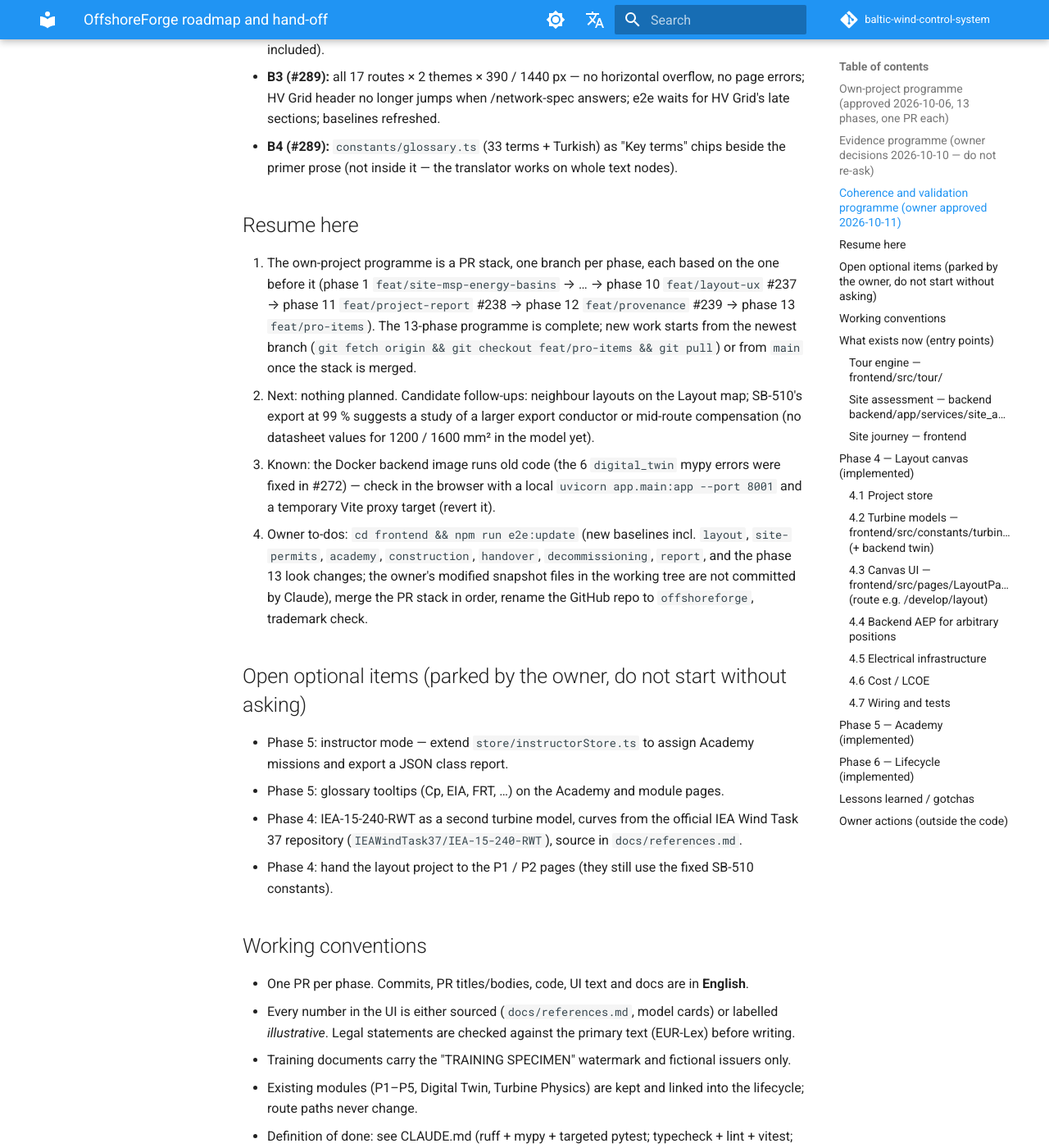
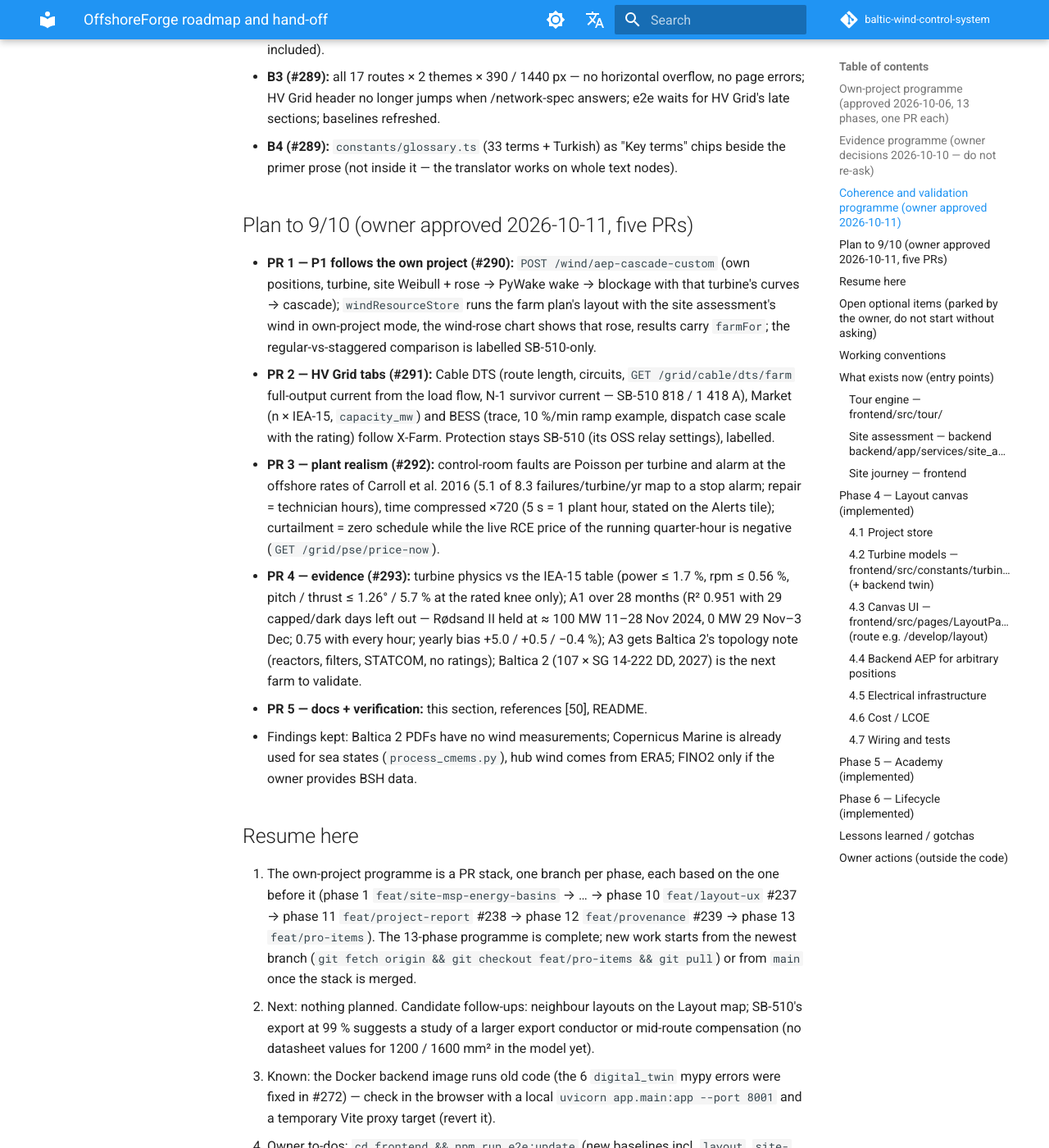
Before and after one commit to polat-mustafa/baltic-wind-control-system, an MkDocs documentation site: the page built from docs/offshoreforge-roadmap.md, in a window 1280 px wide and 1400 px high, scrolled down 17231 px. Shown: the whole window at 82% size. Built offline with MkDocs 1.6.1 and Material for MkDocs 9.7.7, drawn with Linux system fonts in a browser that asks for light colours; comment, search, counter and statistics services are not loaded; some of the changed text lies outside the part shown.

Commit message:
docs: plan-to-9 results in README, roadmap and references (#294)
* docs: plan-to-9 results in README, roadmap and references

- references: own-project AEP cascade, DTS farm currents, turbine-physics
  reference check, control-room failure/curtailment models, Carroll et al.
  2016 as [50]; A1 now covers 28 months
- roadmap: "Plan to 9/10" section with the five PRs and their numbers;
  parked "hand the layout project to P1/P2" item marked done
- README: module table and Evidence summary updated

Co-Authored-By: Claude Opus 5.5 <noreply@anthropic.com>

* test(e2e): Evidence page baselines with the turbine-physics row and new gap notes

Co-Authored-By: Claude Opus 5.5 <noreply@anthropic.com>

---------

Co-authored-by: Claude Opus 5.5 <noreply@anthropic.com>

```diff
--- a/docs/offshoreforge-roadmap.md
+++ b/docs/offshoreforge-roadmap.md
@@ -341,6 +341,29 @@ Plan: live-data coherence, then evidence A1–A5, then UX B1–B5, one PR each.
 - **B4 (#289):** `constants/glossary.ts` (33 terms + Turkish) as "Key terms" chips beside the primer prose
   (not inside it — the translator works on whole text nodes).
 
+## Plan to 9/10 (owner approved 2026-10-11, five PRs)
+
+- **PR 1 — P1 follows the own project (#290):** `POST /wind/aep-cascade-custom` (own positions, turbine,
+  site Weibull + rose → PyWake wake → blockage with that turbine's curves → cascade); `windResourceStore`
+  runs the farm plan's layout with the site assessment's wind in own-project mode, the wind-rose chart shows
+  that rose, results carry `farmFor`; the regular-vs-staggered comparison is labelled SB-510-only.
+- **PR 2 — HV Grid tabs (#291):** Cable DTS (route length, circuits, `GET /grid/cable/dts/farm` full-output
+  current from the load flow, N-1 survivor current — SB-510 818 / 1 418 A), Market (n × IEA-15, `capacity_mw`)
+  and BESS (trace, 10 %/min ramp example, dispatch case scale with the rating) follow X-Farm. Protection stays
+  SB-510 (its OSS relay settings), labelled.
+- **PR 3 — plant realism (#292):** control-room faults are Poisson per turbine and alarm at the offshore rates of
+  Carroll et al. 2016 (5.1 of 8.3 failures/turbine/yr map to a stop alarm; repair = technician hours), time
+  compressed ×720 (5 s = 1 plant hour, stated on the Alerts tile); curtailment = zero schedule while the live
+  RCE price of the running quarter-hour is negative (`GET /grid/pse/price-now`).
+- **PR 4 — evidence (#293):** turbine physics vs the IEA-15 table (power ≤ 1.7 %, rpm ≤ 0.56 %, pitch / thrust
+  ≤ 1.26° / 5.7 % at the rated knee only); A1 over 28 months (R² 0.951 with 29 capped/dark days left out —
+  Rødsand II held at ≈ 100 MW 11–28 Nov 2024, 0 MW 29 Nov–3 Dec; 0.75 with every hour; yearly bias +5.0 /
+  +0.5 / −0.4 %); A3 gets Baltica 2's topology note (reactors, filters, STATCOM, no ratings); Baltica 2
+  (107 × SG 14-222 DD, 2027) is the next farm to validate.
+- **PR 5 — docs + verification:** this section, references [50], README.
+- Findings kept: Baltica 2 PDFs have no wind measurements; Copernicus Marine is already used for sea states
+  (`process_cmems.py`), hub wind comes from ERA5; FINO2 only if the owner provides BSH data.
+
 ## Resume here
 
 1. The own-project programme is a PR stack, one branch per phase, each based on the one before it
@@ -365,7 +388,8 @@ Plan: live-data coherence, then evidence A1–A5, then UX B1–B5, one PR each.
 - Phase 5: glossary tooltips (Cp, EIA, FRT, …) on the Academy and module pages.
 - Phase 4: IEA-15-240-RWT as a second turbine model, curves from the official IEA Wind Task 37 repository
   (`IEAWindTask37/IEA-15-240-RWT`), source in `docs/references.md`.
-- Phase 4: hand the layout project to the P1 / P2 pages (they still use the fixed SB-510 constants).
+- ~~Phase 4: hand the layout project to the P1 / P2 pages~~ — done in the plan to 9 (#290, #291); only the
+  Protection tab keeps SB-510's relay settings.
 
 ## Working conventions
 
```
Also changed, not shown: README.md (+5 -4 lines), docs/references.md (+12 -2 lines), 2 other files.
